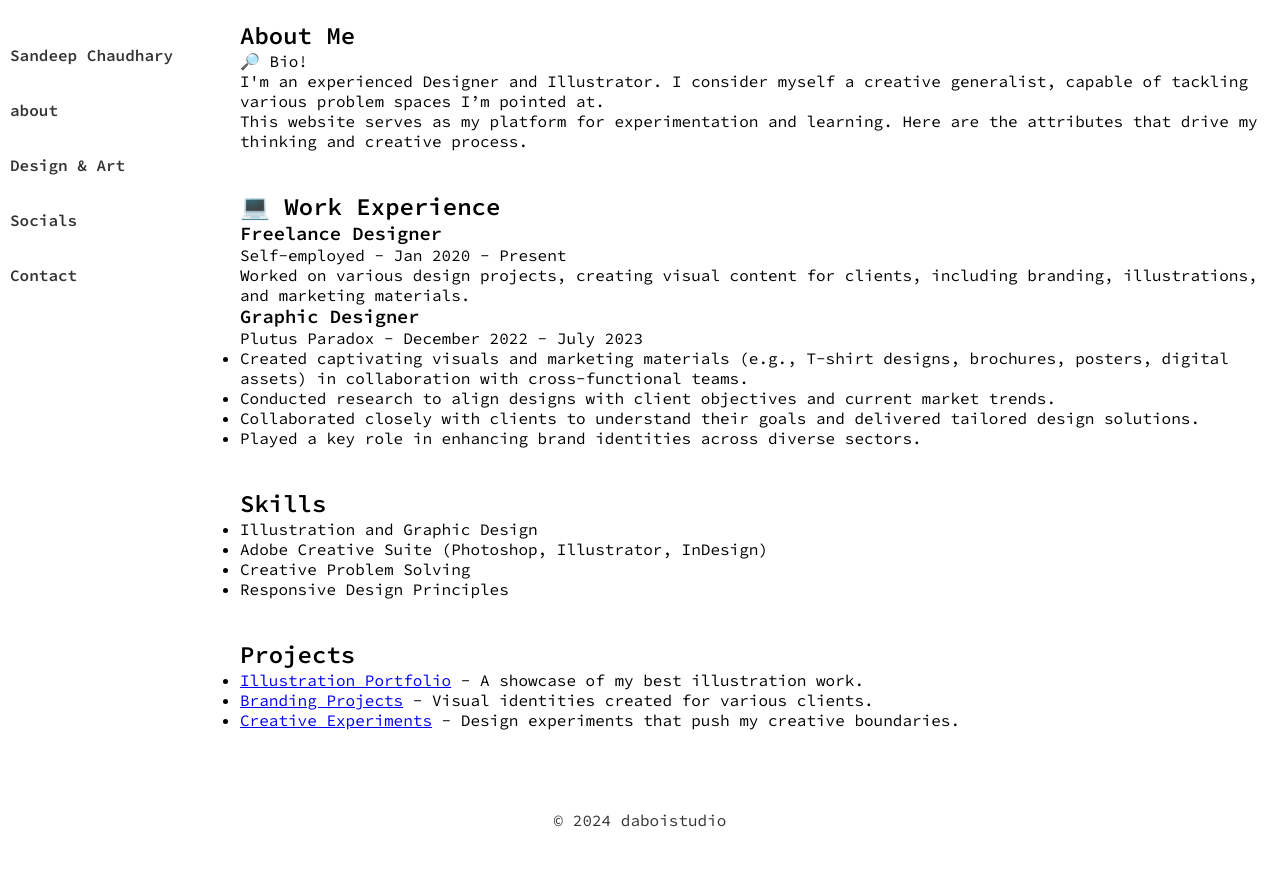
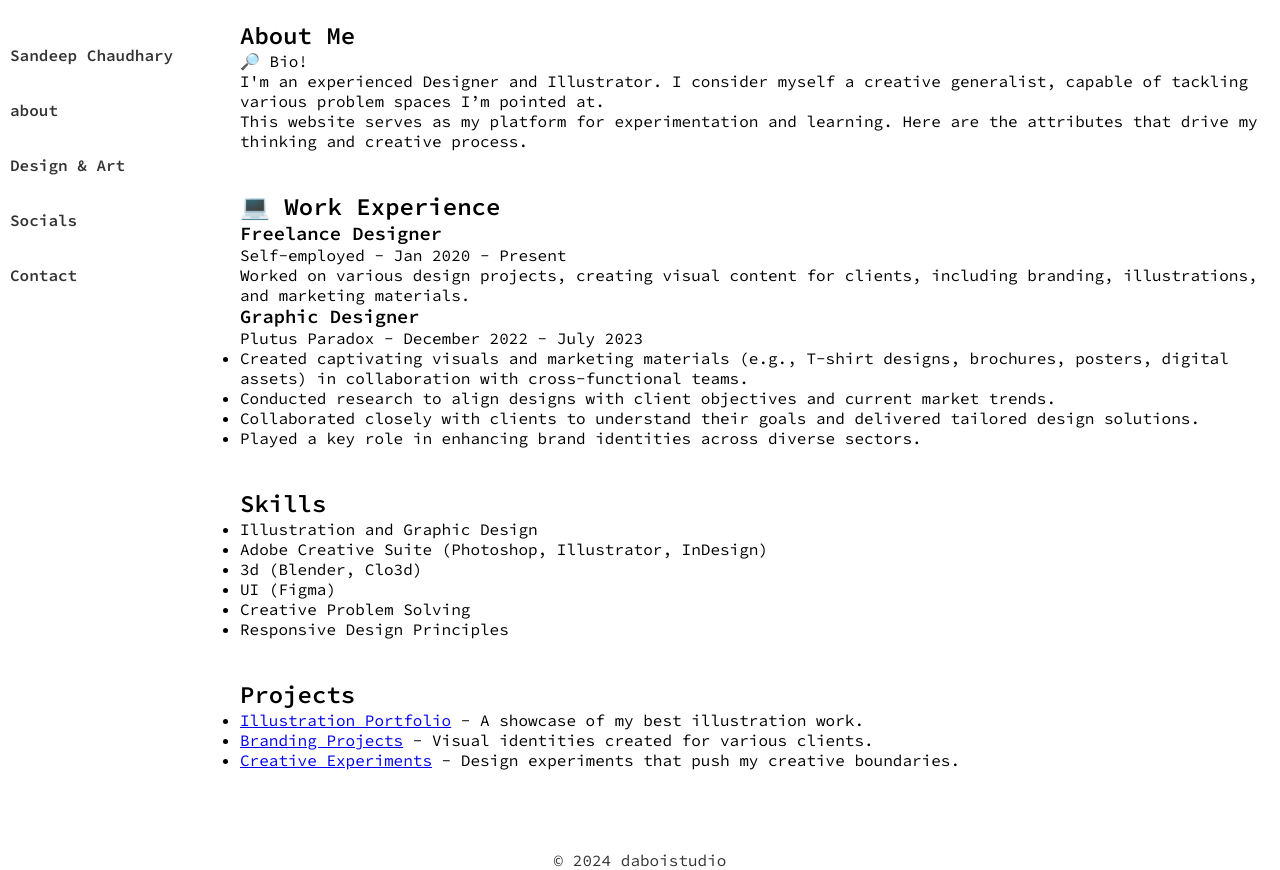
Before and after one commit to thesandeepstudio/daboistudio, a plain HTML site: page index.html in a window 1280 px wide. Before the commit the page ends 830 px from the top, so only its background shows below. Drawn offline with Linux system fonts and the light colour scheme.

Commit message:
Update index.html

```diff
--- a/index.html
+++ b/index.html
@@ -56,6 +56,8 @@
             <ul>
                 <li>Illustration and Graphic Design</li>
                 <li>Adobe Creative Suite (Photoshop, Illustrator, InDesign)</li>
+                <li>3d (Blender, Clo3d)</li>
+                <li>UI (Figma)</li>
                 <li>Creative Problem Solving</li>
                 <li>Responsive Design Principles</li>
             </ul>
```
